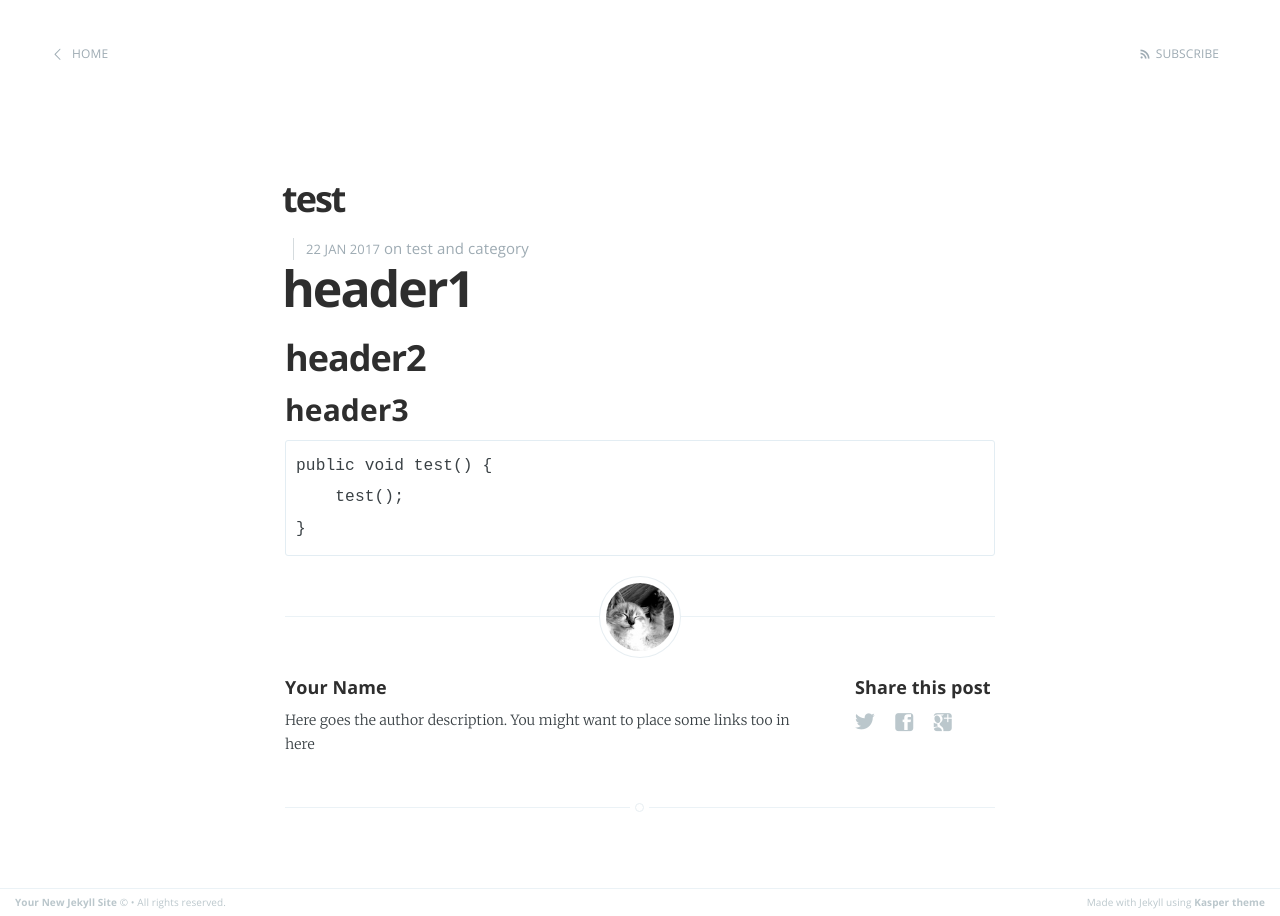
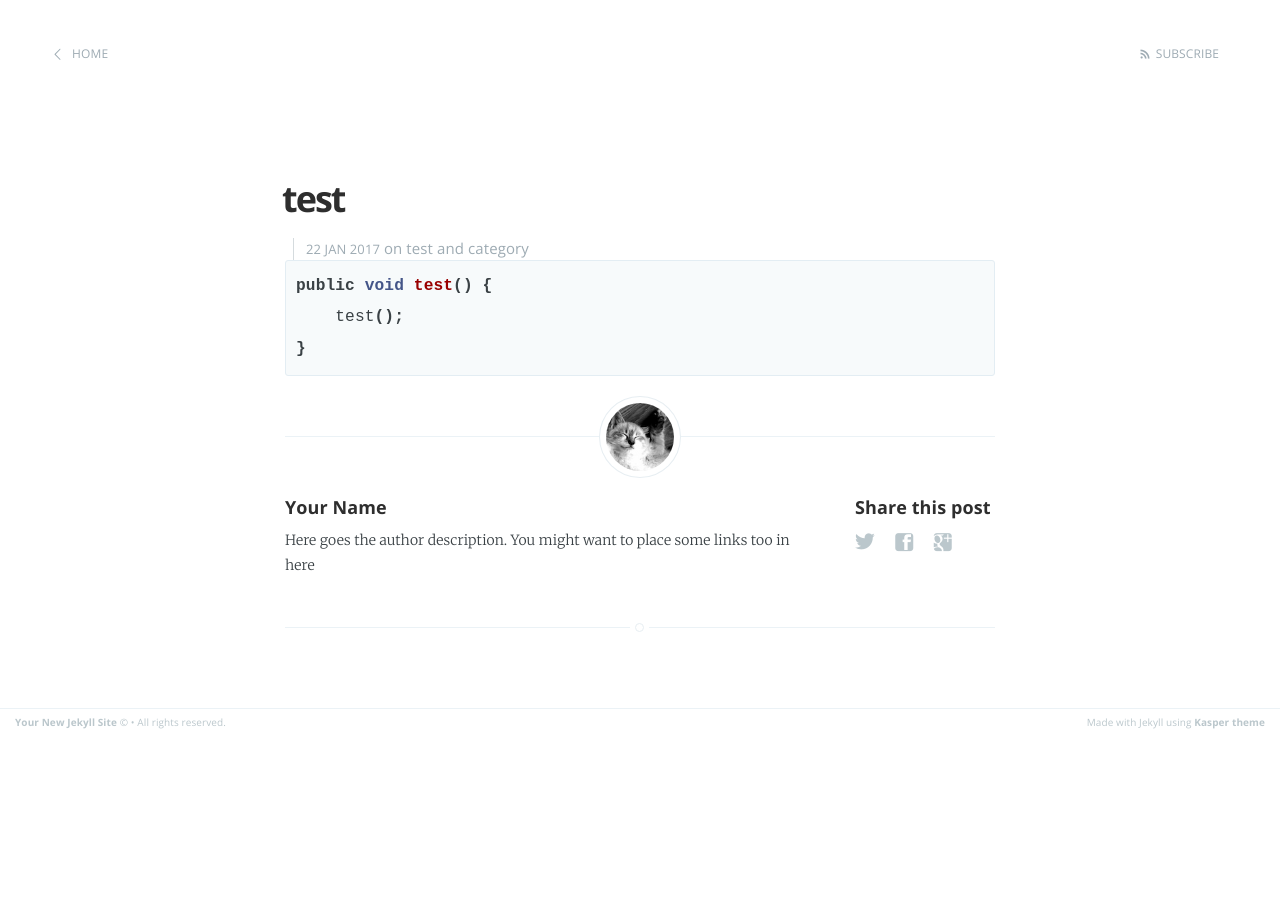
Before and after one commit to juho0719/juho0719.github.io, a Jekyll site: the page built from _posts/2017-01-22-test.markdown, in a window 1280 px wide. Built offline with Jekyll 4.4.1, drawn with Linux system fonts in a browser that asks for light colours.

Commit message:
highlight update

````diff
--- a/_posts/2017-01-22-test.markdown
+++ b/_posts/2017-01-22-test.markdown
@@ -5,16 +5,11 @@ date:   2017-01-22 17:56:00
 categories: test category
 ---
 
-# header1
 
-## header2
-
-### header3
-
-```
+{% highlight java %}
 public void test() {
     test();
 }
-```
+{% endhighlight %}
 
 [juho0719]: https://github.com/juho0719
````
